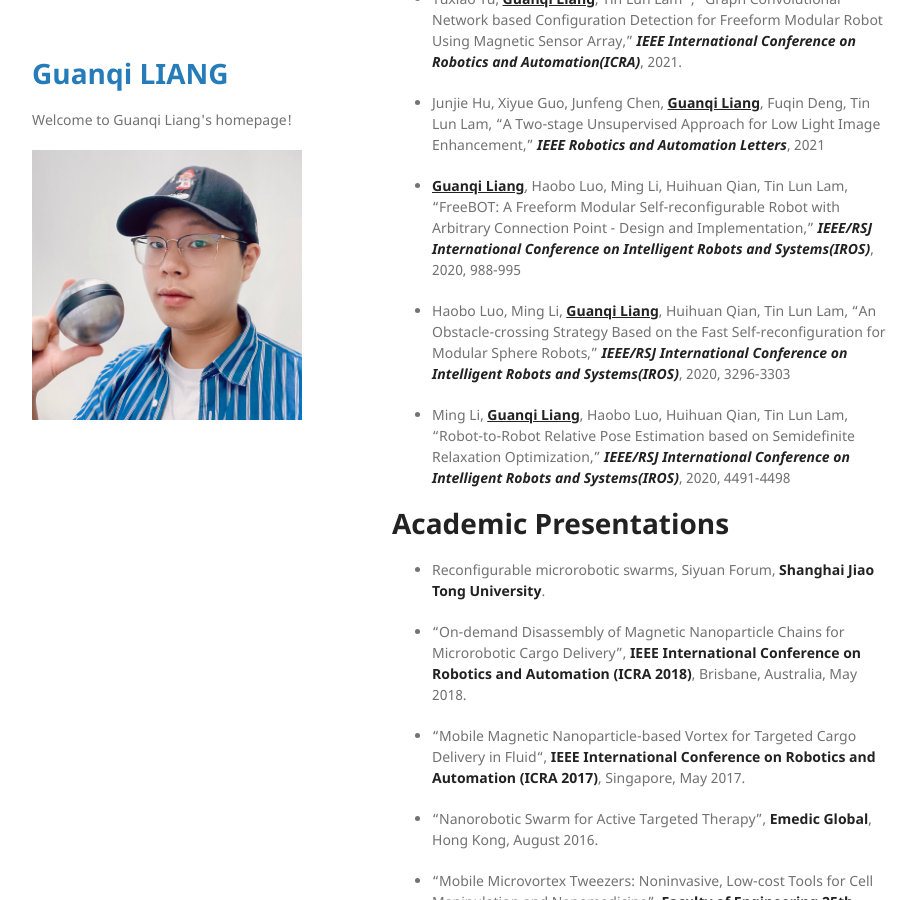
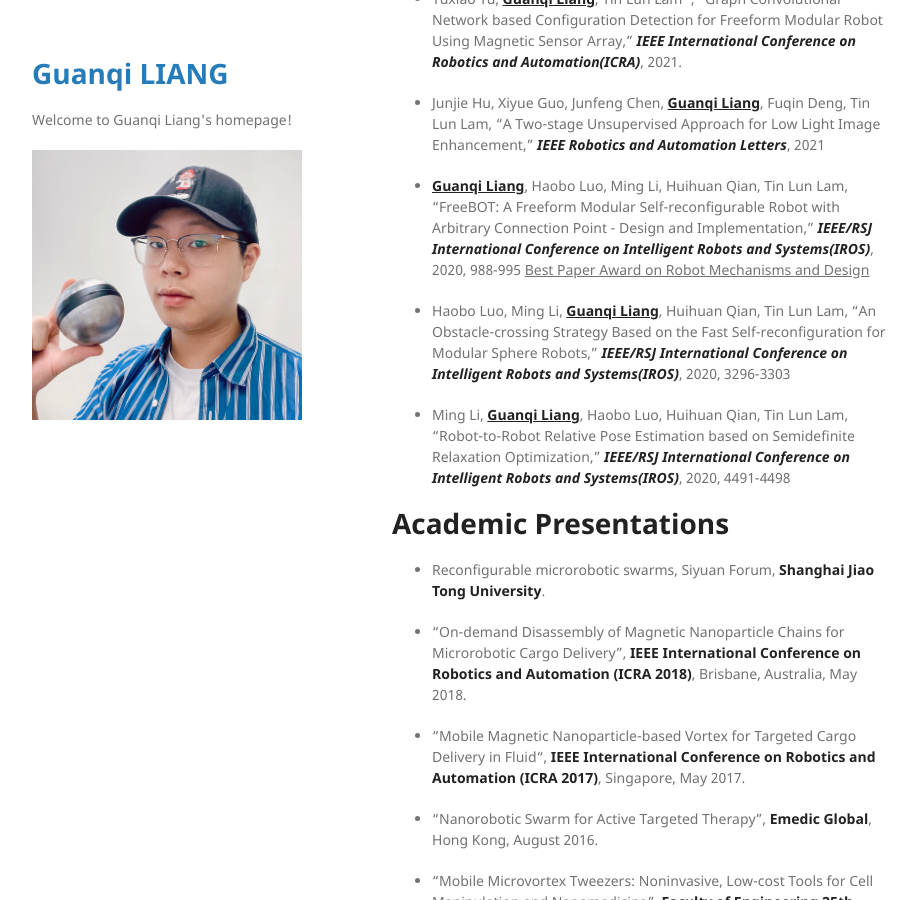
Before and after one commit to guanqiliang/guanqiliang.github.com, a Jekyll site: the page built from index.md, in a window 1280 px wide and 900 px high, scrolled down 1092 px. Shown: the whole window, without its empty margins (178-1095 px from the left). Built offline with Jekyll 4.4.1, drawn with Linux system fonts in a browser that asks for light colours; our own code applies the rules of GitHub Pages for plain Markdown files.

Commit message:
Update index.md

```diff
--- a/index.md
+++ b/index.md
@@ -32,7 +32,7 @@ Hello, I am a 2nd year Ph.D student in Robotics and AI Lab, supervised by [Prof.
 
 * Junjie Hu, Xiyue Guo, Junfeng Chen, <strong><u>Guanqi Liang</u></strong>, Fuqin Deng, Tin Lun Lam, "A Two-stage Unsupervised Approach for Low Light Image Enhancement," <strong><i>IEEE Robotics and Automation Letters</i></strong>, 2021
 
-* <strong><u>Guanqi Liang</u></strong>, Haobo Luo, Ming Li, Huihuan Qian, Tin Lun Lam, "FreeBOT: A Freeform Modular Self-reconfigurable Robot with Arbitrary Connection Point - Design and Implementation," <strong><i>IEEE/RSJ International Conference on Intelligent Robots and Systems(IROS)</i></strong>, 2020, 988-995
+* <strong><u>Guanqi Liang</u></strong>, Haobo Luo, Ming Li, Huihuan Qian, Tin Lun Lam, "FreeBOT: A Freeform Modular Self-reconfigurable Robot with Arbitrary Connection Point - Design and Implementation," <strong><i>IEEE/RSJ International Conference on Intelligent Robots and Systems(IROS)</i></strong>, 2020, 988-995 <u>Best Paper Award on Robot Mechanisms and Design</u>
 
 * Haobo Luo, Ming Li, <strong><u>Guanqi Liang</u></strong>, Huihuan Qian, Tin Lun Lam, "An Obstacle-crossing Strategy Based on the Fast Self-reconfiguration for Modular Sphere Robots," <strong><i>IEEE/RSJ International Conference on Intelligent Robots and Systems(IROS)</i></strong>, 2020, 3296-3303
 
```
